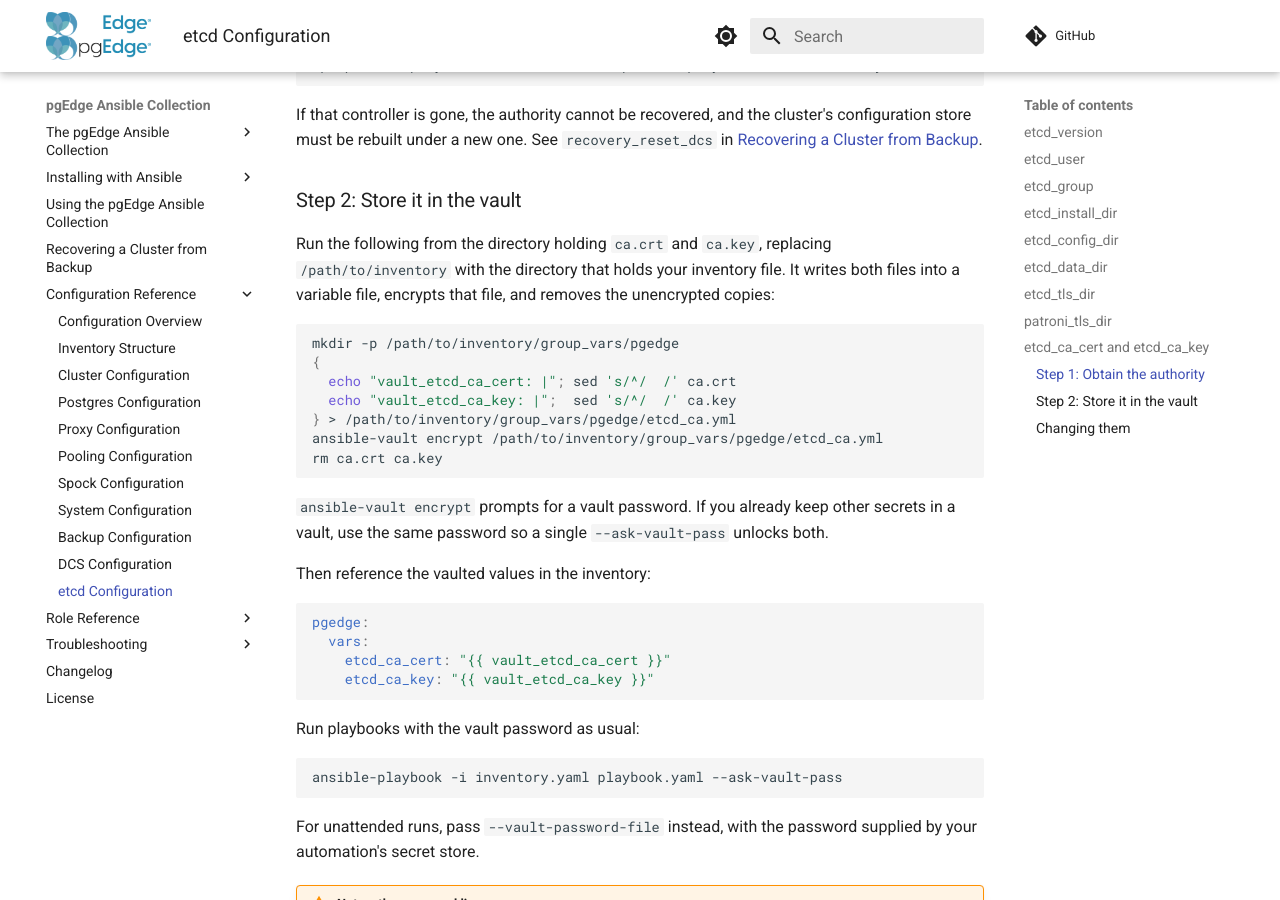
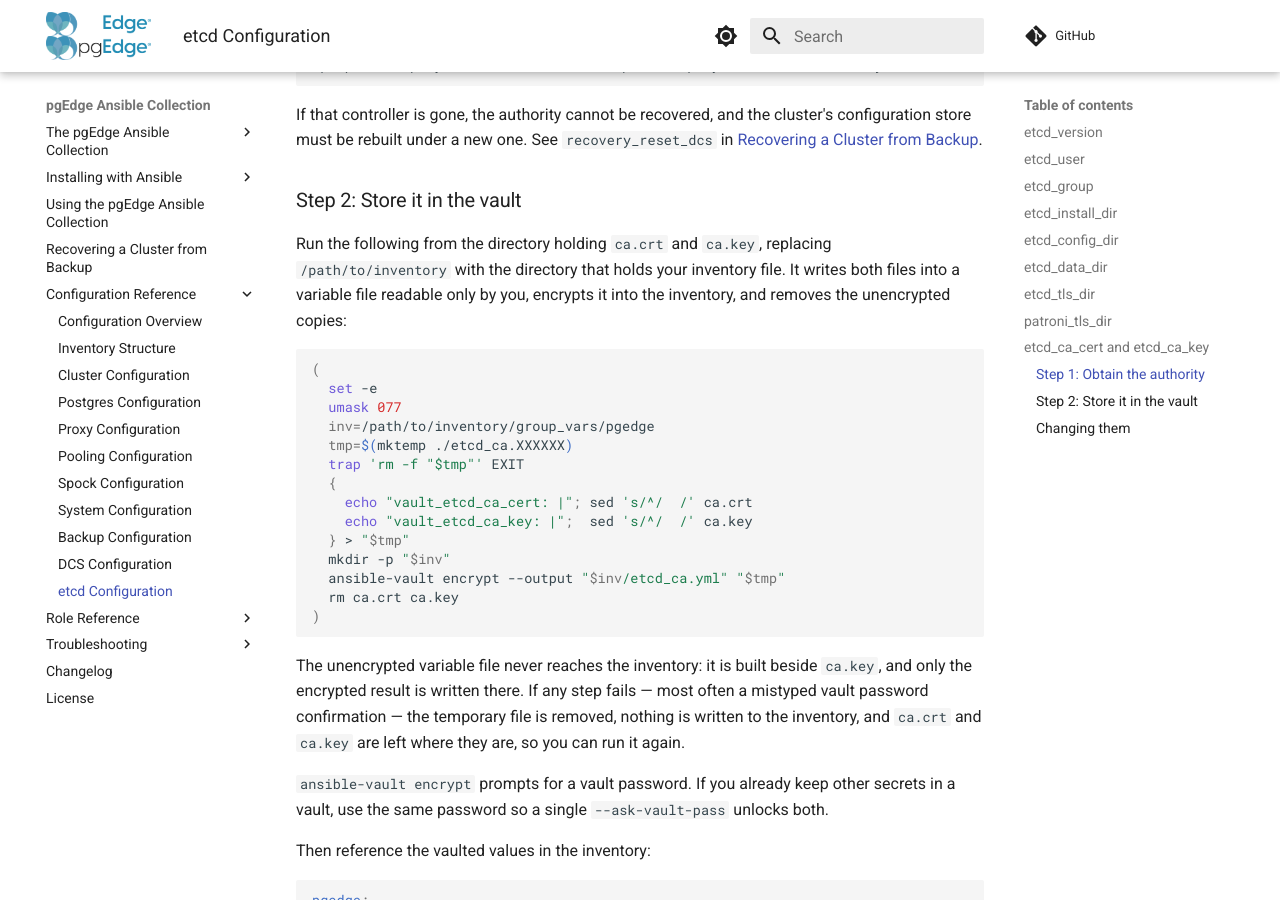
Before and after one commit to pgEdge/pgedge-ansible, an MkDocs documentation site: the page built from docs/configuration/etcd.md, in a window 1280 px wide and 900 px high, scrolled down 3753 px. Built offline with MkDocs 1.6.1 and Material for MkDocs 9.7.7, drawn with Linux system fonts in a browser that asks for light colours; comment, search, counter and statistics services are not loaded.

Commit message:
Keep the vaulted etcd CA from ever landing in the inventory unencrypted
The snippet that turns ca.crt and ca.key into a vault file wrote the
plaintext straight into group_vars/ with the default umask, then
encrypted it in place and deleted the PEM files as separate commands.
If ansible-vault failed, most often on a mistyped password
confirmation, the rm still ran: the key survived only as an
unencrypted file in the inventory, which is exactly where it must
not be.

It now runs in a subshell under set -e and umask 077, builds the
variable file in a private temporary file beside ca.key, lets
ansible-vault encrypt --output write only the encrypted result into
the inventory, and removes the PEM files only once that has succeeded.
A trap removes the temporary file however the subshell exits. Checked
both ways: a failed encrypt leaves ca.crt and ca.key in place and
nothing in the inventory, and a successful one leaves a 0600 vault
file that decrypts to both variables.

Raised by CodeRabbit.

Co-Authored-By: Claude Opus 5.5 (1M context) <noreply@anthropic.com>

````diff
--- a/docs/configuration/etcd.md
+++ b/docs/configuration/etcd.md
@@ -179,18 +179,31 @@ cluster's configuration store must be rebuilt under a new one. See
 
 Run the following from the directory holding `ca.crt` and `ca.key`, replacing
 `/path/to/inventory` with the directory that holds your inventory file. It
-writes both files into a variable file, encrypts that file, and removes the
-unencrypted copies:
+writes both files into a variable file readable only by you, encrypts it into
+the inventory, and removes the unencrypted copies:
 
 ```bash
-mkdir -p /path/to/inventory/group_vars/pgedge
-{
-  echo "vault_etcd_ca_cert: |"; sed 's/^/  /' ca.crt
-  echo "vault_etcd_ca_key: |";  sed 's/^/  /' ca.key
-} > /path/to/inventory/group_vars/pgedge/etcd_ca.yml
-ansible-vault encrypt /path/to/inventory/group_vars/pgedge/etcd_ca.yml
-rm ca.crt ca.key
+(
+  set -e
+  umask 077
+  inv=/path/to/inventory/group_vars/pgedge
+  tmp=$(mktemp ./etcd_ca.XXXXXX)
+  trap 'rm -f "$tmp"' EXIT
+  {
+    echo "vault_etcd_ca_cert: |"; sed 's/^/  /' ca.crt
+    echo "vault_etcd_ca_key: |";  sed 's/^/  /' ca.key
+  } > "$tmp"
+  mkdir -p "$inv"
+  ansible-vault encrypt --output "$inv/etcd_ca.yml" "$tmp"
+  rm ca.crt ca.key
+)
 ```
+
+The unencrypted variable file never reaches the inventory: it is built beside
+`ca.key`, and only the encrypted result is written there. If any step fails —
+most often a mistyped vault password confirmation — the temporary file is
+removed, nothing is written to the inventory, and `ca.crt` and `ca.key` are
+left where they are, so you can run it again.
 
 `ansible-vault encrypt` prompts for a vault password. If you already keep
 other secrets in a vault, use the same password so a single
````
